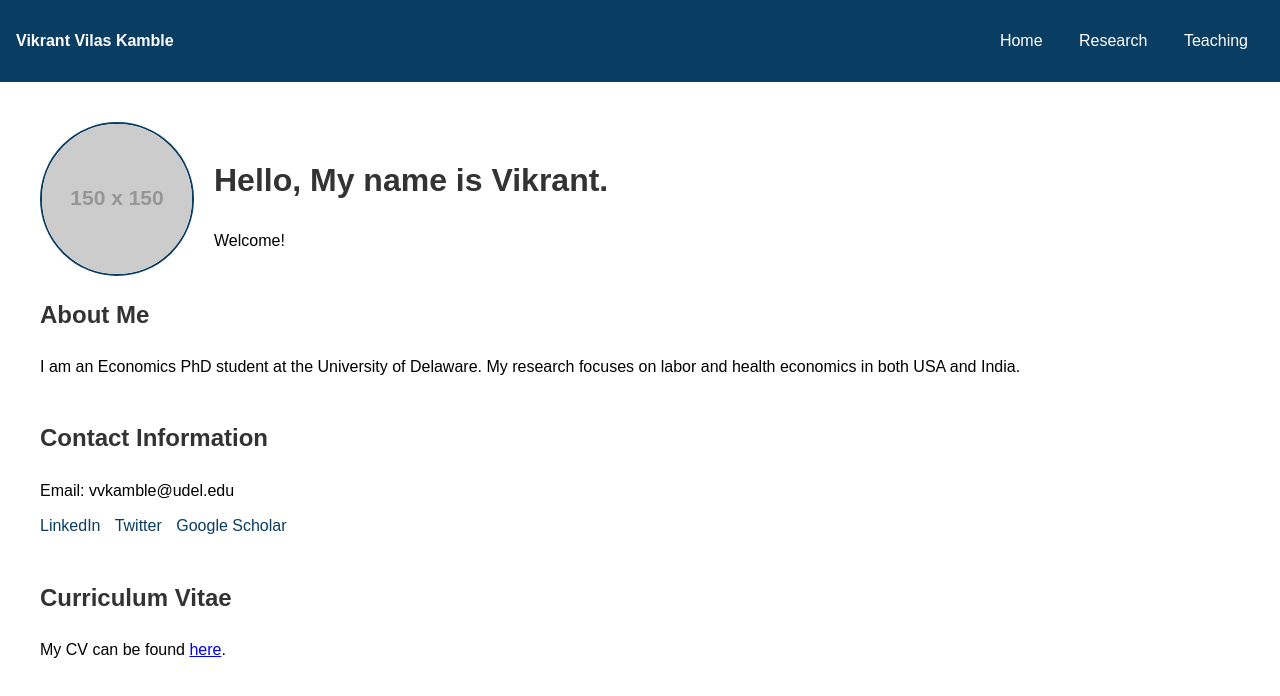
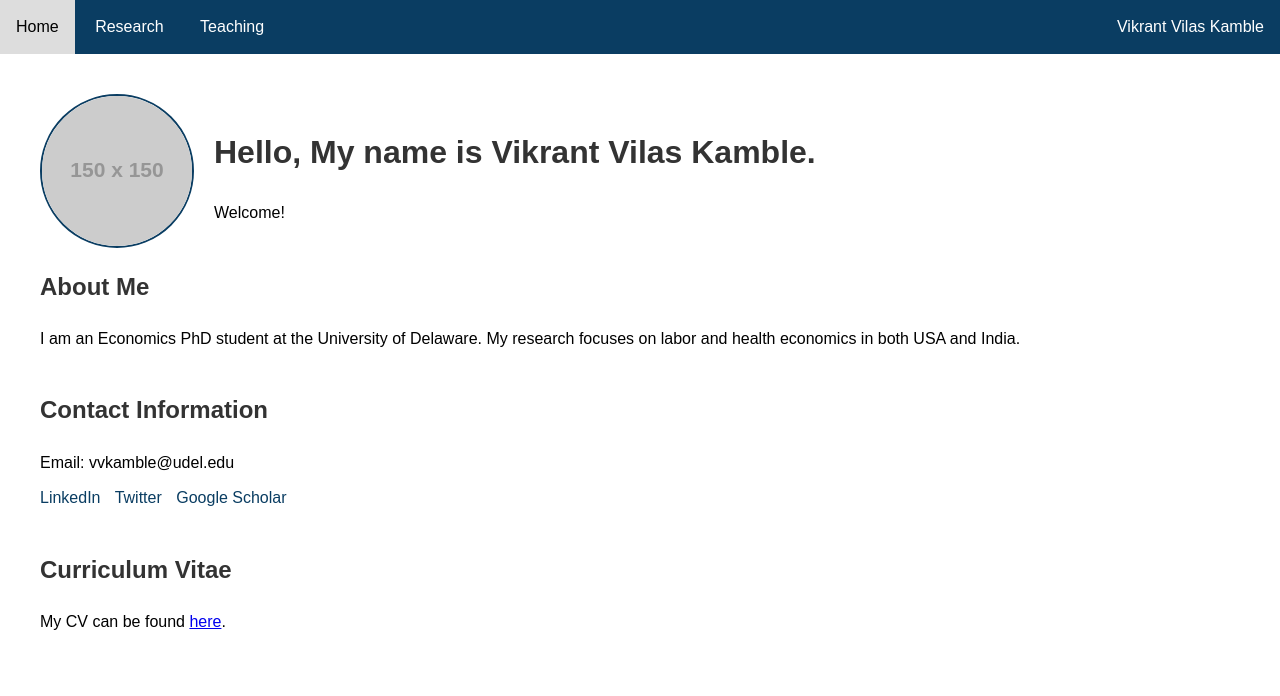
Before and after one commit to VVKamble/VVKamble.github.io, a plain HTML site: page index.html in a window 1280 px wide. Drawn offline with Linux system fonts and the light colour scheme; placeholder pictures from the web are drawn by us.

Commit message:
Update index.html

```diff
--- a/index.html
+++ b/index.html
@@ -16,23 +16,15 @@
       overflow: hidden;
       display: flex;
       justify-content: space-between;
-      align-items: center;
     }
-    .navbar-left, .navbar-right {
-      padding: 14px 16px;
-    }
-    .navbar-left {
-      color: white;
-      font-weight: bold;
-    }
-    .navbar-right a {
+    .navbar-left a, .navbar-right {
       color: white;
       text-align: center;
       padding: 14px 16px;
       text-decoration: none;
       display: inline-block;
     }
-    .navbar-right a:hover {
+    .navbar a:hover {
       background-color: #ddd;
       color: black;
     }
@@ -74,12 +66,12 @@
 <body>
   <div class="navbar">
     <div class="navbar-left">
-      Vikrant Vilas Kamble
-    </div>
-    <div class="navbar-right">
       <a href="#home">Home</a>
       <a href="#research">Research</a>
       <a href="#teaching">Teaching</a>
+    </div>
+    <div class="navbar-right">
+      Vikrant Vilas Kamble
     </div>
   </div>
 
@@ -87,7 +79,7 @@
     <div class="header">
       <img src="https://via.placeholder.com/150" alt="Vikrant Vilas Kamble" class="profile-photo">
       <div class="header-text">
-        <h1>Hello, My name is Vikrant.</h1>
+        <h1>Hello, My name is Vikrant Vilas Kamble.</h1>
         <p>Welcome!</p>
       </div>
     </div>
```
